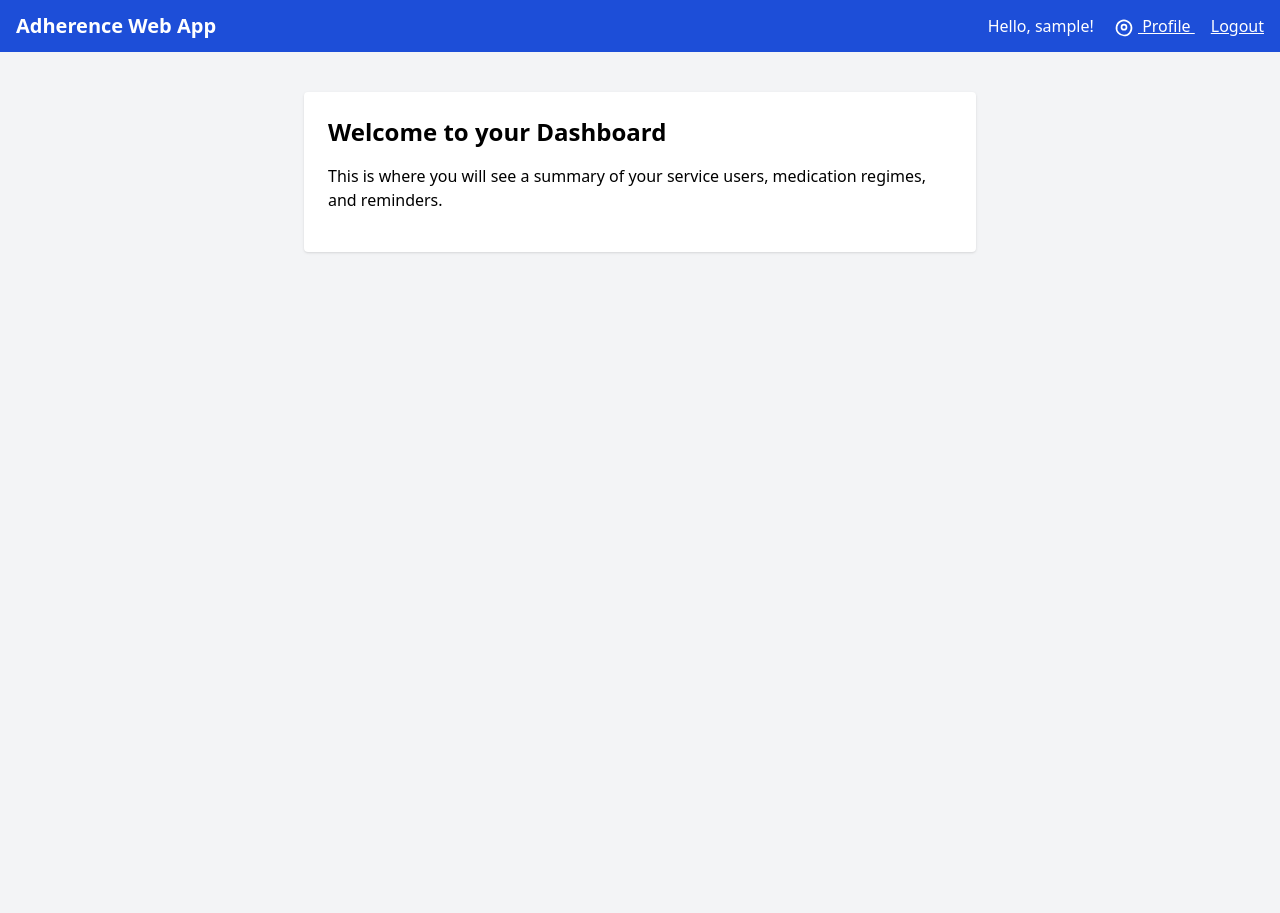
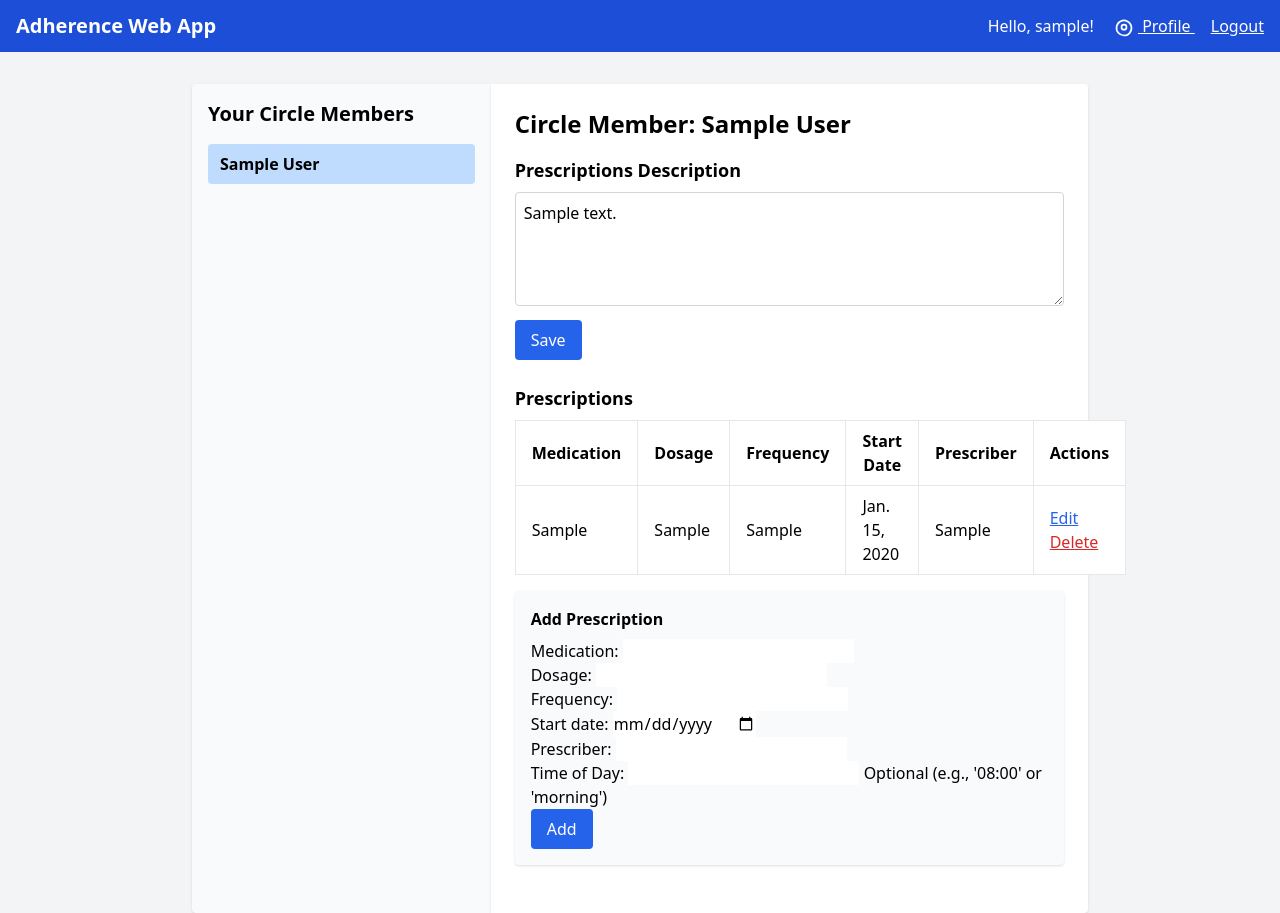
Before and after one commit to etjones/aihc_hw8_high_risk_project_ej8387, a Django app: page /reminders/dashboard/ in a window 1280 px wide. Before the commit the page ends 253 px from the top, so only its background shows below. Run offline with Django 5.2, Linux system fonts and the light colour scheme; a user stored in the database is signed in; tables that the repository leaves empty hold one stand-in row (values such as "Sample post"); some libraries are stand-ins or nearby versions.

Commit message:
basic llm-powered prescription descriptions are working, although I need to refine the prompt a bunch more to get accurate results

```diff
--- a/adherence_web_app/pyproject.toml
+++ b/adherence_web_app/pyproject.toml
@@ -11,4 +11,6 @@ dependencies = [
     "ipython>=9.0.2",
     "python-dotenv>=1.1.0",
     "cookiecutter>=2.6.0",
+    "llm>=0.24.2",
+    "returns>=0.25.0",
 ]
--- a/adherence_web_app/reminders/admin.py
+++ b/adherence_web_app/reminders/admin.py
@@ -23,8 +23,8 @@ class MedicationRegimeAdmin(admin.ModelAdmin):
 
 @admin.register(Prescription)
 class PrescriptionAdmin(admin.ModelAdmin):
-    list_display = ("medication", "dosage", "frequency", "start_date", "prescriber", "medication_regime")
-    list_filter = ("medication_regime", "prescriber")
+    list_display = ("medication", "dosage", "frequency", "start_date", "prescriber", "circle_member")
+    list_filter = ("circle_member", "prescriber")
     search_fields = ("medication", "prescriber")
 
 
--- a/adherence_web_app/reminders/forms.py
+++ b/adherence_web_app/reminders/forms.py
@@ -1,7 +1,25 @@
 from django import forms
 from django.contrib.auth.forms import UserCreationForm
 from django.contrib.auth.models import User
-from .models import AccountHolder
+from .models import AccountHolder, CircleMember, MedicationRegime, Prescription
+
+class CircleMemberForm(forms.ModelForm):
+    class Meta:
+        model = CircleMember
+        fields = ["name", "email", "sms_number"]
+
+class MedicationRegimeForm(forms.ModelForm):
+    class Meta:
+        model = MedicationRegime
+        fields = ["natural_language_description"]
+
+class PrescriptionForm(forms.ModelForm):
+    start_date = forms.DateField(required=False, widget=forms.DateInput(attrs={"type": "date"}))
+    prescriber = forms.CharField(required=False)
+    time_of_day = forms.CharField(required=False, label="Time of Day", help_text="Optional (e.g., '08:00' or 'morning')")
+    class Meta:
+        model = Prescription
+        fields = ["medication", "dosage", "frequency", "start_date", "prescriber", "time_of_day"]
 
 class AccountHolderRegistrationForm(UserCreationForm):
     email = forms.EmailField(required=True)
--- a/adherence_web_app/reminders/templates/dashboard.html
+++ b/adherence_web_app/reminders/templates/dashboard.html
@@ -1,9 +1,80 @@
 {% extends 'base.html' %}
 {% block title %}Dashboard{% endblock %}
 {% block content %}
-<div class="max-w-2xl mx-auto mt-10 p-6 bg-white rounded shadow">
-  <h2 class="text-2xl font-bold mb-4">Welcome to your Dashboard</h2>
-  <p class="mb-4">This is where you will see a summary of your service users, medication regimes, and reminders.</p>
-  <!-- Add dashboard content here -->
+<div class="flex flex-col md:flex-row gap-6 mt-10 max-w-5xl mx-auto">
+  <!-- Left pane: Circle Members -->
+  <div class="md:w-1/2 bg-white rounded shadow p-6">
+    <h2 class="text-2xl font-bold mb-4">Your Circle Members</h2>
+    <table class="min-w-full mb-6">
+      <thead>
+        <tr class="border-b">
+          <th class="px-4 py-2 text-left">Name</th>
+          <th class="px-4 py-2 text-left">Email</th>
+          <th class="px-4 py-2 text-left">SMS Number</th>
+          <th class="px-4 py-2">Actions</th>
+        </tr>
+      </thead>
+      <tbody>
+        {% for cm in circle_members %}
+        <tr class="border-b {% if selected_cm and cm.pk == selected_cm.pk %}bg-blue-100{% endif %}">
+          <td class="px-4 py-2">
+            <a href="?circle_member_id={{ cm.pk }}" class="{% if selected_cm and cm.pk == selected_cm.pk %}font-bold{% endif %}">{{ cm.name }}</a>
+          </td>
+          <td class="px-4 py-2">{{ cm.email }}</td>
+          <td class="px-4 py-2">{{ cm.sms_number }}</td>
+          <td class="px-4 py-2">
+            <a href="{% url 'reminders:edit_circle_member' cm.pk %}" class="text-blue-600 underline mr-2">Edit</a>
+            <form action="{% url 'reminders:delete_circle_member' cm.pk %}" method="post" style="display:inline;">
+              {% csrf_token %}
+              <button type="submit" class="text-red-600 underline bg-transparent border-none p-0 m-0" style="cursor:pointer;">Delete</button>
+            </form>
+          </td>
+        </tr>
+        {% empty %}
+        <tr><td colspan="4" class="text-gray-500 px-4 py-2">No Circle Members yet.</td></tr>
+        {% endfor %}
+      </tbody>
+    </table>
+    <h3 class="text-xl font-semibold mb-2">Add a New Circle Member</h3>
+    <form method="post" class="space-y-4">
+      {% csrf_token %}
+      {{ form.as_p }}
+      <button type="submit" name="add_circle_member" class="bg-blue-600 text-white px-4 py-2 rounded hover:bg-blue-700">Add</button>
+    </form>
+  </div>
+  <!-- Right pane: Medication Regimes for selected Circle Member -->
+  <div class="md:w-1/2 bg-white rounded shadow p-6">
+    {% if selected_cm %}
+      <h2 class="text-2xl font-bold mb-4">Medication Regimes for {{ selected_cm.name }}</h2>
+      <table class="min-w-full mb-6">
+        <thead>
+          <tr class="border-b">
+            <th class="px-4 py-2 text-left">Natural Language Description</th>
+            <th class="px-4 py-2">Actions</th>
+          </tr>
+        </thead>
+        <tbody>
+          {% for regime in regimes %}
+          <tr class="border-b">
+            <td class="px-4 py-2">{{ regime.natural_language_description|default:"(No description)" }}</td>
+            <td class="px-4 py-2">
+              <!-- Edit/Delete actions to be added -->
+            </td>
+          </tr>
+          {% empty %}
+          <tr><td colspan="2" class="text-gray-500 px-4 py-2">No Medication Regimes yet.</td></tr>
+          {% endfor %}
+        </tbody>
+      </table>
+      <h3 class="text-xl font-semibold mb-2">Add a New Medication Regime</h3>
+      <form method="post" class="space-y-4">
+        {% csrf_token %}
+        {{ regime_form.as_p }}
+        <button type="submit" name="add_regime" class="bg-blue-600 text-white px-4 py-2 rounded hover:bg-blue-700">Add Regime</button>
+      </form>
+    {% else %}
+      <div class="text-gray-500">Select a Circle Member to view their Medication Regimes.</div>
+    {% endif %}
+  </div>
 </div>
 {% endblock %}
--- a/adherence_web_app/reminders/urls.py
+++ b/adherence_web_app/reminders/urls.py
@@ -6,4 +6,9 @@ app_name = "reminders"
 urlpatterns = [
     path("register/", views.register, name="register"),
     path("dashboard/", views.dashboard, name="dashboard"),
+    path("circle_member/<int:pk>/edit/", views.edit_circle_member, name="edit_circle_member"),
+    path("circle_member/<int:pk>/delete/", views.delete_circle_member, name="delete_circle_member"),
+    path("circle_member/<int:circle_member_id>/prescription/add/", views.add_prescription, name="add_prescription"),
+    path("prescription/<int:pk>/edit/", views.edit_prescription, name="edit_prescription"),
+    path("prescription/<int:pk>/delete/", views.delete_prescription, name="delete_prescription"),
 ]
--- a/adherence_web_app/reminders/views.py
+++ b/adherence_web_app/reminders/views.py
@@ -2,20 +2,27 @@ from django.shortcuts import render, redirect
 from django.urls import reverse
 from django.contrib import messages
 from django.contrib.auth.decorators import login_required
-from .forms import AccountHolderRegistrationForm
+from .forms import AccountHolderRegistrationForm, CircleMemberForm, PrescriptionForm
+from .models import CircleMember, AccountHolder, Prescription
 from django.http import HttpRequest, HttpResponse
 from django.contrib.auth import get_user
+
+from returns.result import Result, Success, Failure
+
 
 def register(request: HttpRequest) -> HttpResponse:
     if request.method == "POST":
         form = AccountHolderRegistrationForm(request.POST)
         if form.is_valid():
             form.save()
-            messages.success(request, "Your account has been created. You can now log in.")
+            messages.success(
+                request, "Your account has been created. You can now log in."
+            )
             return redirect(reverse("login"))
     else:
         form = AccountHolderRegistrationForm()
     return render(request, "registration/register.html", {"form": form})
+
 
 def home(request: HttpRequest) -> HttpResponse:
     user = get_user(request)
@@ -23,10 +30,193 @@ def home(request: HttpRequest) -> HttpResponse:
         return redirect("/reminders/dashboard/")
     return render(request, "home.html")
 
+
 @login_required
 def dashboard(request: HttpRequest) -> HttpResponse:
-    return render(request, "dashboard.html")
+    user = request.user
+    try:
+        account_holder = user.account_holder
+    except AccountHolder.DoesNotExist:
+        messages.error(request, "AccountHolder profile not found.")
+        return redirect("/accounts/profile/")
+
+    circle_members = CircleMember.objects.filter(account_holder=account_holder)
+    selected_cm_id = request.GET.get("circle_member_id")
+    selected_cm = None
+    prescriptions = []
+    prescriptions_description = ""
+    cm_form = CircleMemberForm()
+    prescription_form = None
+    editing_prescription = None
+    # If no selection, auto-select first member if available
+    if not selected_cm_id and circle_members.exists():
+        selected_cm_id = str(circle_members.first().pk)
+    if selected_cm_id:
+        try:
+            selected_cm = circle_members.get(pk=selected_cm_id)
+            prescriptions = selected_cm.prescriptions.all()
+            prescriptions_description = selected_cm.prescriptions_description
+            prescription_form = PrescriptionForm()
+        except CircleMember.DoesNotExist:
+            selected_cm = None
+            prescriptions = []
+            prescriptions_description = ""
+    # Handle add prescription
+    if request.method == "POST" and "add_prescription" in request.POST:
+        prescription_form = PrescriptionForm(request.POST)
+        if selected_cm and prescription_form.is_valid():
+            prescription = prescription_form.save(commit=False)
+            prescription.circle_member = selected_cm
+            prescription.save()
+            messages.success(request, "Prescription added.")
+            return redirect(
+                f"{reverse('reminders:dashboard')}?circle_member_id={selected_cm.id}"
+            )
+    # Handle edit prescription
+    if request.method == "POST" and "edit_prescription_id" in request.POST:
+        edit_id = request.POST.get("edit_prescription_id")
+        try:
+            editing_prescription = selected_cm.prescriptions.get(pk=edit_id)
+        except (AttributeError, Prescription.DoesNotExist):
+            editing_prescription = None
+        if editing_prescription:
+            prescription_form = PrescriptionForm(
+                request.POST, instance=editing_prescription
+            )
+            if prescription_form.is_valid():
+                prescription_form.save()
+                messages.success(request, "Prescription updated.")
+                return redirect(
+                    f"{reverse('reminders:dashboard')}?circle_member_id={selected_cm.id}"
+                )
+    # Handle delete prescription
+    if request.method == "POST" and "delete_prescription_id" in request.POST:
+        delete_id = request.POST.get("delete_prescription_id")
+        try:
+            del_presc = selected_cm.prescriptions.get(pk=delete_id)
+            del_presc.delete()
+            messages.success(request, "Prescription deleted.")
+            return redirect(
+                f"{reverse('reminders:dashboard')}?circle_member_id={selected_cm.id}"
+            )
+        except (AttributeError, Prescription.DoesNotExist):
+            messages.error(request, "Prescription not found.")
+    # Handle prescriptions_description update
+    if request.method == "POST" and "update_prescriptions_description" in request.POST:
+        update_cm_id = request.POST.get("circle_member_id")
+        description = request.POST.get("prescriptions_description", "")
+        if update_cm_id:
+            try:
+                update_cm = circle_members.get(pk=update_cm_id)
+                update_cm.prescriptions_description = description
+                update_cm.save()
+                # --- LLM Prescription Extraction ---
+                from .llm_prompts import get_prescriptions_from_description
+
+                # result = get_prescriptions_from_description(description)
+                match get_prescriptions_from_description(description):
+                    case Success(prescription_dcs):
+                        # if result.is_success:
+                        # Remove all existing prescriptions for this member
+                        update_cm.prescriptions.all().delete()
+                        for presc_dc in prescription_dcs:
+                            # Map PrescriptionDC fields to Prescription model fields
+                            Prescription.objects.create(
+                                medication=presc_dc.medication_name,
+                                dosage=presc_dc.dosage,
+                                frequency=presc_dc.frequency,
+                                start_date=presc_dc.start_date or None,
+                                prescriber="",  # Not present in DC, can be extended
+                                circle_member=update_cm,
+                            )
+                        messages.success(
+                            request,
+                            "Prescriptions extracted and updated from description.",
+                        )
+                    case Failure(_):
+                        messages.warning(
+                            request,
+                            "Prescriptions description updated, but could not extract structured prescriptions.",
+                        )
+                return redirect(
+                    f"{reverse('reminders:dashboard')}?circle_member_id={update_cm_id}"
+                )
+            except CircleMember.DoesNotExist:
+                messages.error(request, "Circle Member not found for update.")
+
+    # Handle CircleMember add
+    if request.method == "POST" and "add_circle_member" in request.POST:
+        cm_form = CircleMemberForm(request.POST)
+        if cm_form.is_valid():
+            circle_member = cm_form.save(commit=False)
+            circle_member.account_holder = account_holder
+            circle_member.save()
+            messages.success(request, f"Circle Member '{circle_member.name}' added.")
+            return redirect("reminders:dashboard")
+    context = {
+        "circle_members": circle_members,
+        "form": cm_form,
+        "selected_cm": selected_cm,
+        "prescriptions": prescriptions,
+        "prescriptions_description": prescriptions_description,
+        "prescription_form": prescription_form,
+        "editing_prescription": editing_prescription,
+    }
+    return render(request, "dashboard.html", context)
+
+
+@login_required
+def edit_circle_member(request: HttpRequest, pk: int) -> HttpResponse:
+    user = request.user
+    account_holder = user.account_holder
+    circle_member = CircleMember.objects.filter(
+        account_holder=account_holder, pk=pk
+    ).first()
+    if not circle_member:
+        messages.error(request, "Circle Member not found.")
+        return redirect("reminders:dashboard")
+    if request.method == "POST":
+        form = CircleMemberForm(request.POST, instance=circle_member)
+        if form.is_valid():
+            form.save()
+            messages.success(request, f"Circle Member '{circle_member.name}' updated.")
+            return redirect("reminders:dashboard")
+    else:
+        form = CircleMemberForm(instance=circle_member)
+    return render(
+        request,
+        "edit_circle_member.html",
+        {"form": form, "circle_member": circle_member},
+    )
+
+
+@login_required
+def delete_circle_member(request: HttpRequest, pk: int) -> HttpResponse:
+    user = request.user
+    account_holder = user.account_holder
+    circle_member = CircleMember.objects.filter(
+        account_holder=account_holder, pk=pk
+    ).first()
+    if not circle_member:
+        messages.error(request, "Circle Member not found.")
+    else:
+        circle_member.delete()
+        messages.success(request, "Circle Member deleted.")
+    return redirect("reminders:dashboard")
+
 
 @login_required
 def profile(request: HttpRequest) -> HttpResponse:
     return render(request, "profile.html")
+
+
+def add_prescription(request: HttpRequest, circle_member_id: int) -> HttpResponse:
+    return HttpResponse("Add Prescription - stub")
+
+
+def edit_prescription(request: HttpRequest, pk: int) -> HttpResponse:
+    return HttpResponse("Edit Prescription - stub")
+
+
+def delete_prescription(request: HttpRequest, pk: int) -> HttpResponse:
+    return HttpResponse("Delete Prescription - stub")
--- /dev/null
+++ b/adherence_web_app/templates/dashboard.html
@@ -0,0 +1,105 @@
+{% extends 'base.html' %}
+{% block title %}Dashboard{% endblock %}
+{% block content %}
+<div class="flex max-w-4xl mx-auto mt-8">
+  <!-- Sidebar: Circle Members -->
+  <div class="w-1/3 p-4 bg-gray-50 rounded-l shadow">
+    <h3 class="text-xl font-bold mb-4">Your Circle Members</h3>
+    {% if circle_members and circle_members|length > 0 %}
+      <ul>
+        {% for member in circle_members %}
+          <li class="mb-2">
+            <a href="?circle_member_id={{ member.id }}" class="block px-3 py-2 rounded {% if selected_cm and member.id == selected_cm.id %}bg-blue-200 font-bold{% endif %}">
+              {{ member.name }}
+            </a>
+          </li>
+        {% endfor %}
+      </ul>
+    {% else %}
+      <div class="text-gray-500 mb-4">No Circle Members found.</div>
+      <div class="bg-white p-4 rounded shadow">
+        <h4 class="font-semibold mb-2">Add a Circle Member</h4>
+        <form method="post">
+          {% csrf_token %}
+          {{ form.as_p }}
+          <button type="submit" name="add_circle_member" class="bg-blue-600 text-white px-4 py-2 rounded hover:bg-blue-700">Add</button>
+        </form>
+      </div>
+    {% endif %}
+  </div>
+  <!-- Main: Selected Member Details -->
+  <div class="w-2/3 p-6 bg-white rounded-r shadow">
+    {% if selected_cm %}
+      <h2 class="text-2xl font-bold mb-4">Circle Member: {{ selected_cm.name }}</h2>
+  <div class="mb-6">
+    <h3 class="font-semibold text-lg mb-2">Prescriptions Description</h3>
+    <form method="post" class="mb-2">
+      {% csrf_token %}
+      <textarea name="prescriptions_description" rows="4" class="w-full p-2 border border-gray-300 rounded" placeholder="Describe prescriptions here...">{{ prescriptions_description }}</textarea>
+      <button type="submit" name="update_prescriptions_description" class="mt-2 bg-blue-600 text-white px-4 py-2 rounded hover:bg-blue-700">Save</button>
+      <input type="hidden" name="circle_member_id" value="{{ selected_cm.id }}">
+    </form>
+  </div>
+  <div class="mb-6">
+    <h3 class="font-semibold text-lg mb-2">Prescriptions</h3>
+    <table class="min-w-full bg-white border">
+      <thead>
+        <tr>
+          <th class="border px-4 py-2">Medication</th>
+          <th class="border px-4 py-2">Dosage</th>
+          <th class="border px-4 py-2">Frequency</th>
+          <th class="border px-4 py-2">Start Date</th>
+          <th class="border px-4 py-2">Prescriber</th>
+          <th class="border px-4 py-2">Actions</th>
+        </tr>
+      </thead>
+      <tbody>
+        {% for prescription in prescriptions %}
+        <tr>
+          <td class="border px-4 py-2">{{ prescription.medication }}</td>
+          <td class="border px-4 py-2">{{ prescription.dosage }}</td>
+          <td class="border px-4 py-2">{{ prescription.frequency }}</td>
+          <td class="border px-4 py-2">{{ prescription.start_date }}</td>
+          <td class="border px-4 py-2">{{ prescription.prescriber }}</td>
+          <td class="border px-4 py-2">
+            <form method="post" style="display:inline;">
+              {% csrf_token %}
+              <input type="hidden" name="edit_prescription_id" value="{{ prescription.id }}">
+              <button type="submit" class="text-blue-600 underline mr-2 bg-transparent border-none p-0">Edit</button>
+            </form>
+            <form method="post" style="display:inline;">
+              {% csrf_token %}
+              <input type="hidden" name="delete_prescription_id" value="{{ prescription.id }}">
+              <button type="submit" class="text-red-600 underline bg-transparent border-none p-0">Delete</button>
+            </form>
+          </td>
+        </tr>
+        {% empty %}
+        <tr>
+          <td colspan="6" class="text-center py-4">No prescriptions found.</td>
+        </tr>
+        {% endfor %}
+      </tbody>
+    </table>
+    <div class="mt-4">
+      {% if selected_cm and selected_cm.id %}
+        <div class="bg-gray-50 p-4 rounded shadow">
+          <h4 class="font-semibold mb-2">{% if editing_prescription %}Edit Prescription{% else %}Add Prescription{% endif %}</h4>
+          <form method="post">
+            {% csrf_token %}
+            {{ prescription_form.as_p }}
+            {% if editing_prescription %}
+              <input type="hidden" name="edit_prescription_id" value="{{ editing_prescription.id }}">
+              <button type="submit" class="bg-blue-600 text-white px-4 py-2 rounded hover:bg-blue-700">Update</button>
+              <a href="?circle_member_id={{ selected_cm.id }}" class="ml-2 text-gray-600 underline">Cancel</a>
+            {% else %}
+              <button type="submit" name="add_prescription" class="bg-blue-600 text-white px-4 py-2 rounded hover:bg-blue-700">Add</button>
+            {% endif %}
+          </form>
+        </div>
+      {% endif %}
+    </div>
+  </div>
+</div>
+    {% endif %}
+{% endblock %}
```
Also changed, not shown: adherence_web_app/llm_plugins.json (added, +11 -0 lines), adherence_web_app/reminders/llm_prompts.py (added, +135 -0 lines), adherence_web_app/reminders/models.py (+6 -3 lines), adherence_web_app/reminders/templates/edit_circle_member.html (added, +13 -0 lines), adherence_web_app/reminders/migrations/0003_medicationregime_natural_language_description_and_more.py (added), adherence_web_app/reminders/migrations/0004_circlemember_prescriptions_description.py (added), adherence_web_app/reminders/migrations/0005_prescription_circle_member.py (added), adherence_web_app/reminders/migrations/0006_alter_prescription_prescriber_and_more.py (added), adherence_web_app/reminders/migrations/0007_prescription_time_of_day.py (added).
